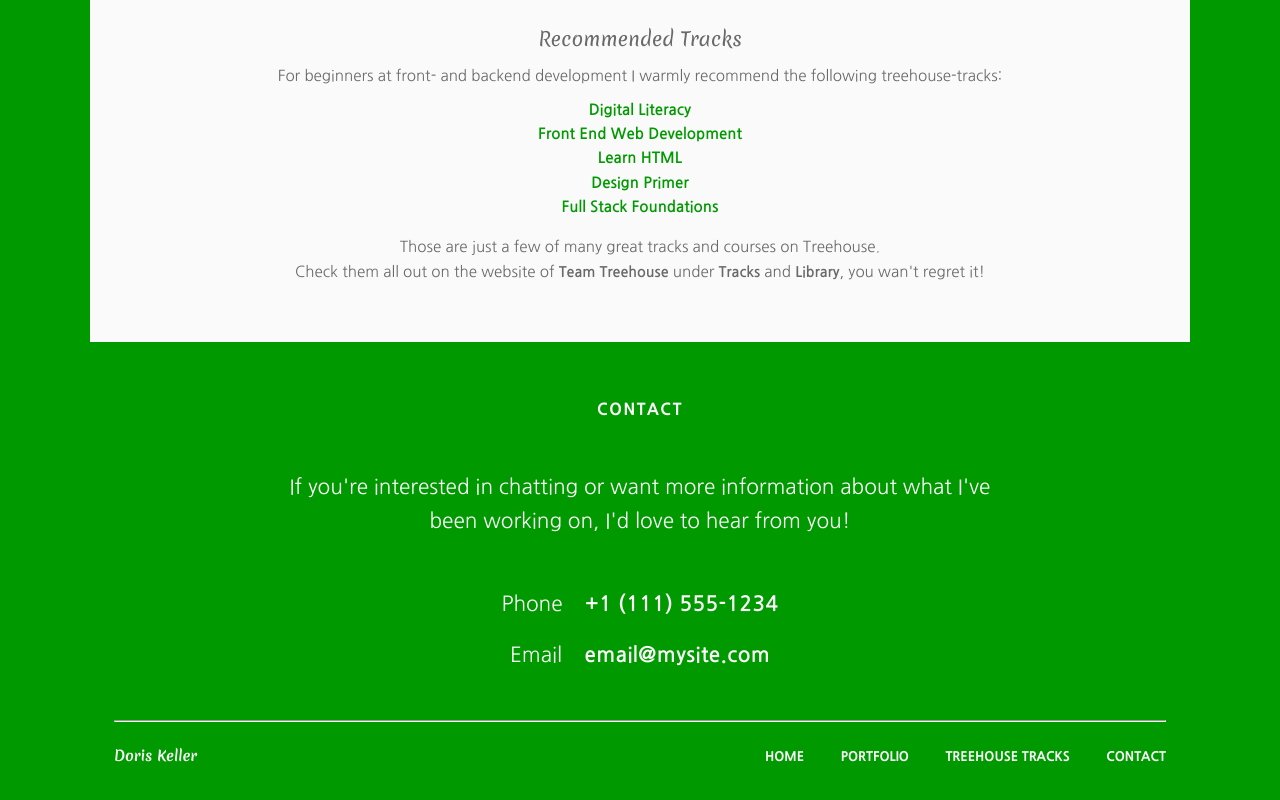
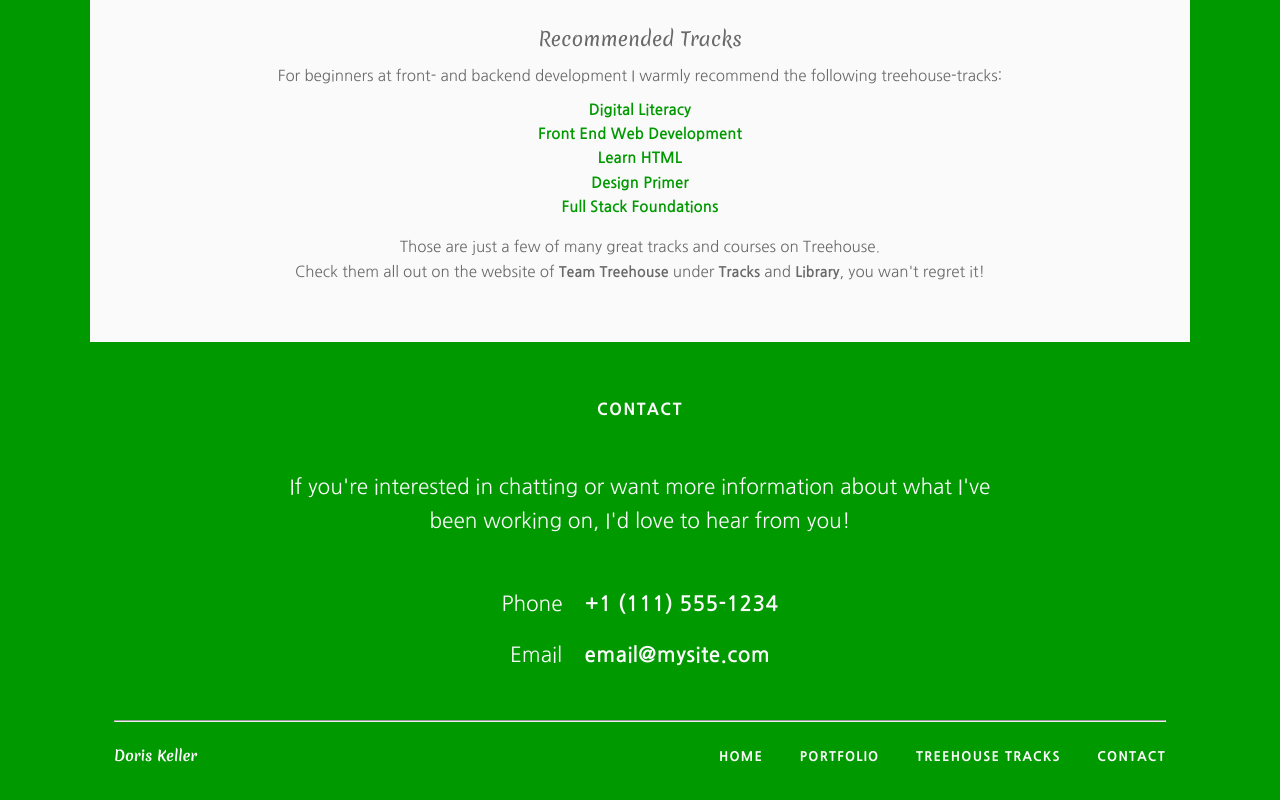
Before and after one commit to DoKe65/Mobile_First, a plain HTML site: page index.html in a window 1280 px wide. Shown: the part 1641-2441 px from the top of the page. Drawn offline with Linux system fonts and the light colour scheme.

Commit message:
Update styles.css

```diff
--- a/css/styles.css
+++ b/css/styles.css
@@ -179,7 +179,7 @@ footer p {
 
 footer a {
   color: #fafafa;
-  /*letter-spacing: 0.1em*/
+  letter-spacing: 0.1em
 }
 
 /* -----------------------
```
